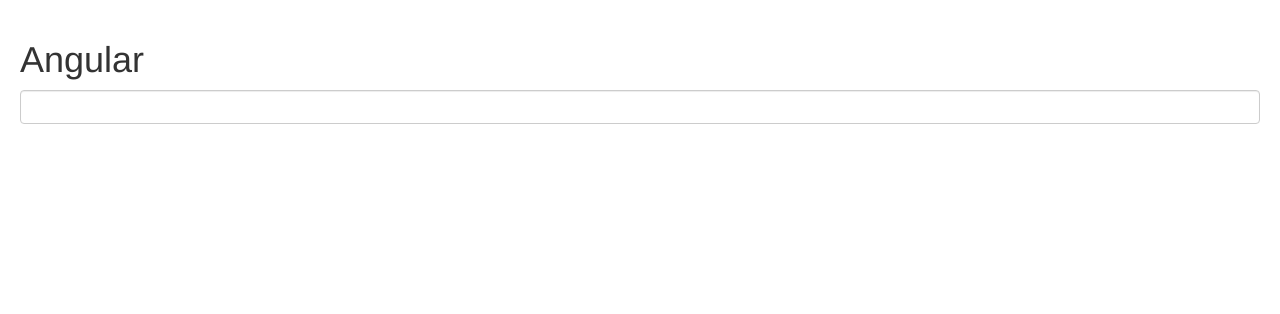
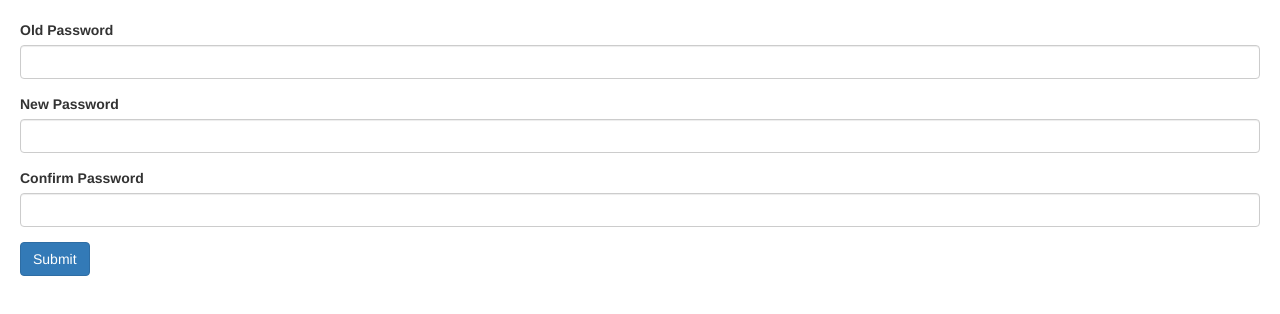
Before and after one commit to shivank24/angular-prac, an Angular app: page / in a window 1280 px wide. Shown: the top 314 px of the page. Built offline with nearby package versions, Linux system fonts and the light colour scheme.

Commit message:
PART 8-ASSIGN: Change password form

```diff
--- a/src/app/app.component.html
+++ b/src/app/app.component.html
@@ -1,4 +1,4 @@
-<h1>Angular</h1>
+<!-- <h1>Angular</h1> -->
 <!-- <courses></courses>
 <br>
 <favorite></favorite>
@@ -90,4 +90,6 @@
 
 <!-- <signup-form></signup-form> -->
 
-<new-course-form></new-course-form>
+<!-- <new-course-form></new-course-form> -->
+
+<change-password-form></change-password-form>
--- a/src/app/app.module.ts
+++ b/src/app/app.module.ts
@@ -18,6 +18,7 @@
 import { CourseFormComponent } from './course-form/course-form.component';
 import { SignupFormComponent } from './signup-form/signup-form.component';
 import { NewCourseFormComponent } from './new-course-form/new-course-form.component';
+import { ChangePasswordFormComponent } from './change-password-form/change-password-form.component';
 
 @NgModule({
   declarations: [
@@ -34,7 +35,8 @@
     ContactFormComponent,
     CourseFormComponent,
     SignupFormComponent,
-    NewCourseFormComponent
+    NewCourseFormComponent,
+    ChangePasswordFormComponent
   ],
   imports: [
     BrowserModule,
--- /dev/null
+++ b/src/app/change-password-form/change-password-form.component.html
@@ -0,0 +1,46 @@
+<form [formGroup]="form" (ngSubmit)=log()>
+    <div class="form-group">
+        <label for="oldPassword">Old Password</label>
+        <input
+            formControlName="oldPassword"
+            id="oldPassword"
+            class="form-control"
+            type="text">
+        <div *ngIf="oldPassword?.pending">Comparing old password</div>
+        <div class="alert alert-danger" *ngIf="oldPassword?.touched && oldPassword?.invalid">
+            <div *ngIf="oldPassword?.errors?.required">Old Password Required</div>
+            <div *ngIf="!oldPassword?.errors?.passwordMatch">Old Password does not match</div>
+        </div>
+    </div>
+
+    <div class="form-group">
+        <label for="newPassword">New Password</label>
+        <input
+            formControlName="newPassword"
+            id="newPassword"
+            type="text"
+            class="form-control">
+            <div class="alert alert-danger" *ngIf="newPassword?.touched && newPassword?.invalid">
+                <div *ngIf="newPassword?.errors?.required">New Password Required</div>
+            </div>
+    </div>
+
+    <div class="form-group">
+        <label for="confirmPassword">Confirm Password</label>
+        <input
+            formControlName="confirmPassword"
+            id="confirmPassword"
+            type="text"
+            class="form-control">
+            <div class="alert alert-danger" *ngIf="confirmPassword?.touched && confirmPassword?.invalid">
+                <div *ngIf="confirmPassword?.errors?.required">Confirm Password Required</div>
+            </div>
+            <div
+                *ngIf="confirmPassword?.valid && form.invalid && form.errors?.passwordShouldMatch"
+                class= "alert alert-danger"
+                >Password does not match.
+            </div>
+    </div>
+
+    <button class="btn btn-primary">Submit</button>
+</form>
--- /dev/null
+++ b/src/app/change-password-form/change-password-form.component.ts
@@ -0,0 +1,42 @@
+import { Component } from '@angular/core';
+import { FormControl, FormGroup, Validators } from '@angular/forms';
+import { PasswordValidators } from './password.validators';
+
+@Component({
+  selector: 'change-password-form',
+  templateUrl: './change-password-form.component.html',
+  styleUrls: ['./change-password-form.component.css']
+})
+export class ChangePasswordFormComponent {
+  form = new FormGroup({
+    oldPassword: new FormControl('',[
+      Validators.required
+    ],
+        PasswordValidators.compareOldPassword),
+    newPassword: new FormControl('',[
+      Validators.required
+    ]),
+    confirmPassword: new FormControl('',[
+      Validators.required
+    ])
+  },{
+    validators: PasswordValidators.matchPassword
+  })
+
+  get oldPassword(){
+    return this.form.get("oldPassword")
+  }
+
+  get newPassword(){
+    return this.form.get("newPassword")
+  }
+
+  get confirmPassword(){
+    return this.form.get('confirmPassword')
+  }
+
+  log(){
+    console.log(this.form)
+  }
+
+}
--- /dev/null
+++ b/src/app/change-password-form/password.validators.ts
@@ -0,0 +1,23 @@
+import { AbstractControl, ValidationErrors, ValidatorFn } from "@angular/forms";
+
+export class PasswordValidators {
+
+    static compareOldPassword(control: AbstractControl): Promise<ValidationErrors | null>{
+        return new Promise((resolve, reject)=>{
+            setTimeout(()=>{
+                if (control.value != '1234')
+                    resolve({passwordMatch: false})
+                else resolve(null)
+            },2000)
+        })
+    }
+
+    static matchPassword(control: AbstractControl){
+        let newPassword = control.get("newPassword")
+        let confirmPassword = control.get("confirmPassword")
+
+        if (newPassword?.value !== confirmPassword?.value)
+            return {passwordShouldMatch: true}
+        return null
+    }
+}
```
Also changed, not shown: src/app/change-password-form/change-password-form.component.css (added), 1 other file (tests, documents, lock files or other folders).
